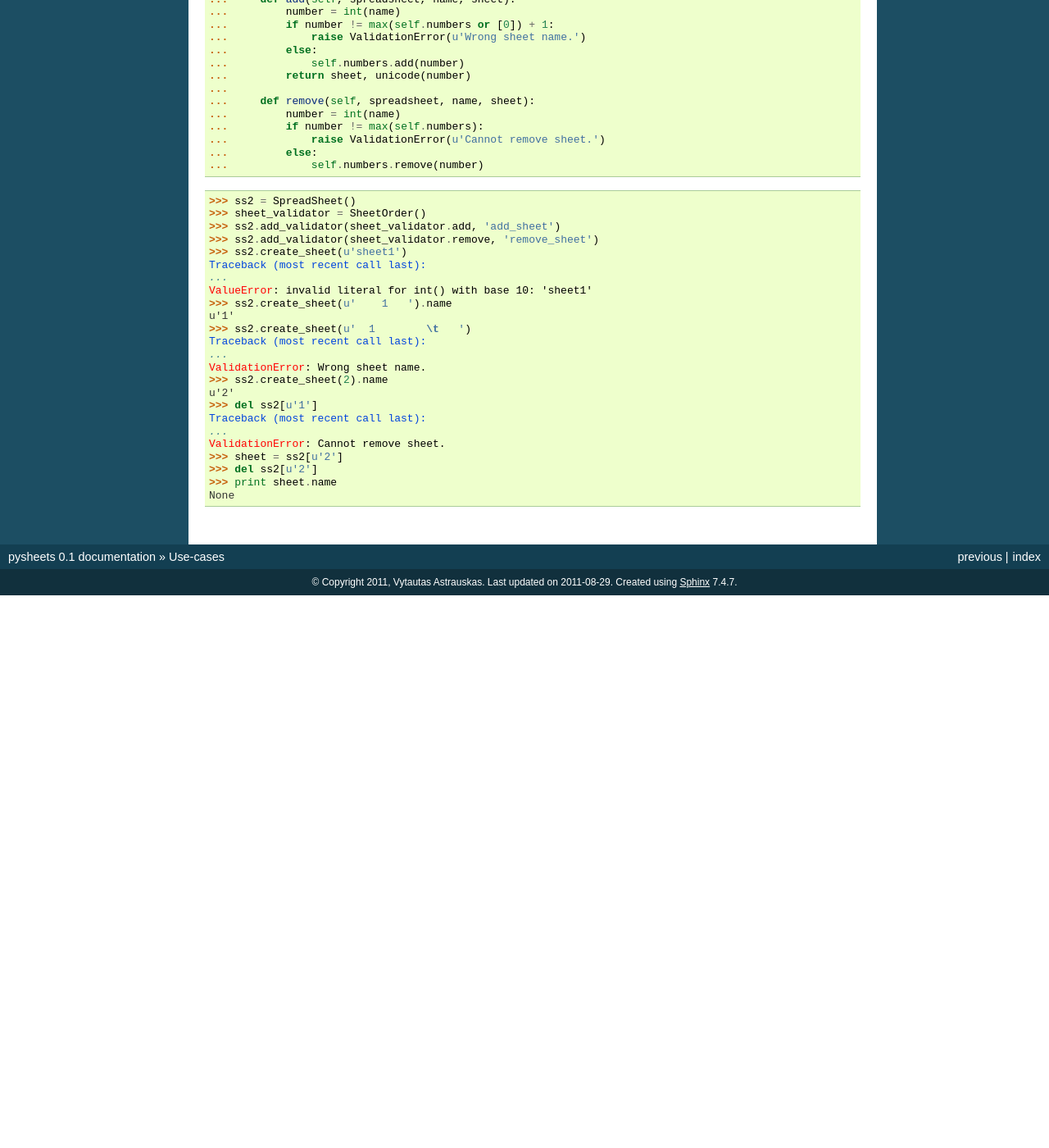
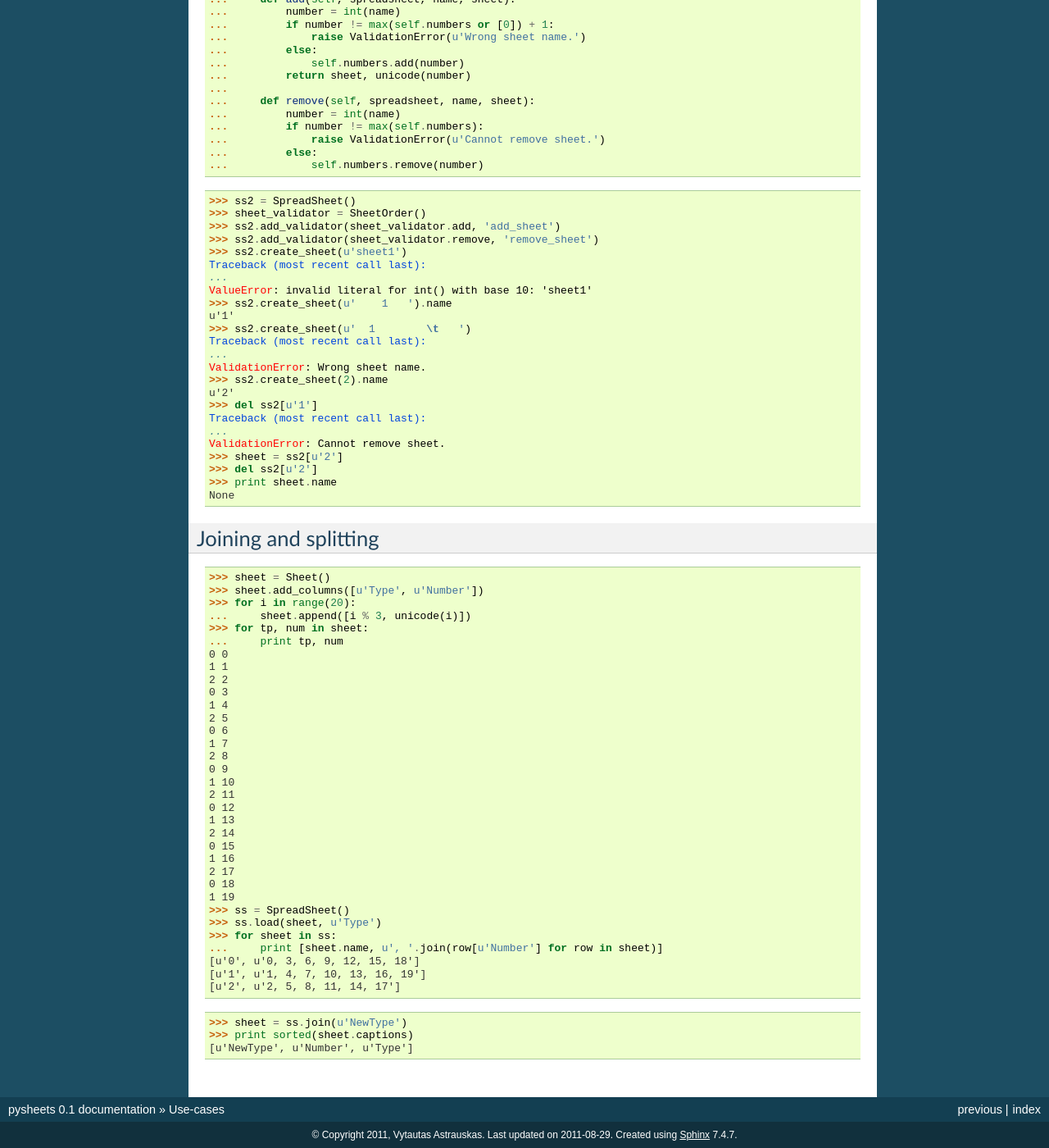
Before and after one commit to vakaras/pysheets, a Sphinx documentation site: the page built from docs/usecases.rst, in a window 1280 px wide and 1400 px high, scrolled down 8773 px. Shown: the whole window at 82% size. Built offline with Sphinx 7.4.7, drawn with Linux system fonts in a browser that asks for light colours; pages that are not in the unit, such as notebooks, are missing from menus; before the commit the page ends 9499 px from its top, so only the background shows below that; some of the changed text lies outside the part shown.

Commit message:
Added methods for joining and spliting sheets.

```diff
--- a/docs/usecases.rst
+++ b/docs/usecases.rst
@@ -597,3 +597,45 @@ ValidationError: Cannot remove sheet.
 >>> del ss2[u'2']
 >>> print sheet.name
 None
+
+---------------------
+Joining and splitting
+---------------------
+
+>>> sheet = Sheet()
+>>> sheet.add_columns([u'Type', u'Number'])
+>>> for i in range(20):
+...     sheet.append([i % 3, unicode(i)])
+>>> for tp, num in sheet:
+...     print tp, num
+0 0
+1 1
+2 2
+0 3
+1 4
+2 5
+0 6
+1 7
+2 8
+0 9
+1 10
+2 11
+0 12
+1 13
+2 14
+0 15
+1 16
+2 17
+0 18
+1 19
+>>> ss = SpreadSheet()
+>>> ss.load(sheet, u'Type')
+>>> for sheet in ss:
+...     print [sheet.name, u', '.join(row[u'Number'] for row in sheet)]
+[u'0', u'0, 3, 6, 9, 12, 15, 18']
+[u'1', u'1, 4, 7, 10, 13, 16, 19']
+[u'2', u'2, 5, 8, 11, 14, 17']
+
+>>> sheet = ss.join(u'NewType')
+>>> print sorted(sheet.captions)
+[u'NewType', u'Number', u'Type']
```
Also changed, not shown: 2 other files.
